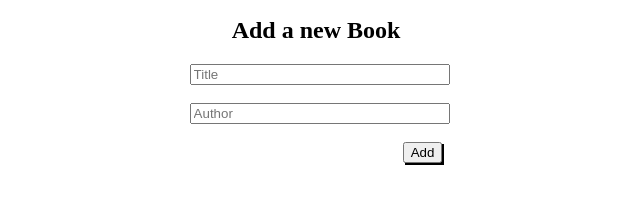
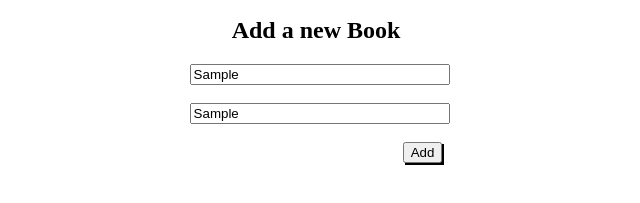
Before and after one commit to tashisrael/awesome-books, a website: page index.html in a window 1280 px wide. Both pictures are taken after typing "Sample", "Sample" into the empty fields and a click on the button "Add". Shown: the part 173-376 px from the top of the page, 324-964 px from the left. Drawn offline with Linux system fonts and the light colour scheme.

Commit message:
Modified main.js

```diff
--- a/main.js
+++ b/main.js
@@ -56,10 +56,10 @@ class Book {
       el.parentElement.remove();
     }
   }
-  static clearFields() {
-    document.querySelector('#title').value = '';
-    document.querySelector('#author').value = '';
-  }
+  // static clearFields() {
+  //   document.querySelector('#title').value = '';
+  //   document.querySelector('#author').value = '';
+  // }
 }
 
 document.addEventListener('DOMContentLoaded', Book.displayBooks);
@@ -76,6 +76,7 @@ document.querySelector('#form').addEventListener('submit', (e) => {
 document.querySelector('#list').addEventListener('click', (e) => {
   Book.deleteBook(e.target);
 
-  Book.newClass(e.target.previousSibling.previousSibling.previousSibling.previousSibling.textContent,
-    e.target.previousSibling.previousSibling.textContent);
+  Book.newClass(e.target.previousSibling.previousSibling.previousSibling.previousSibling
+    .textContent,
+  e.target.previousSibling.previousSibling.textContent);
 });
--- a/styles.css
+++ b/styles.css
@@ -10,7 +10,7 @@ body {
   display: flex;
   justify-content: space-between;
   align-items: center;
-  padding: 0px 10px;
+  padding: 0 10px;
   background-color: #eaecee;
 }
 
@@ -35,7 +35,7 @@ input {
 }
 
 #btn {
- float: right;
+  float: right;
 }
 
 h2 {
```
